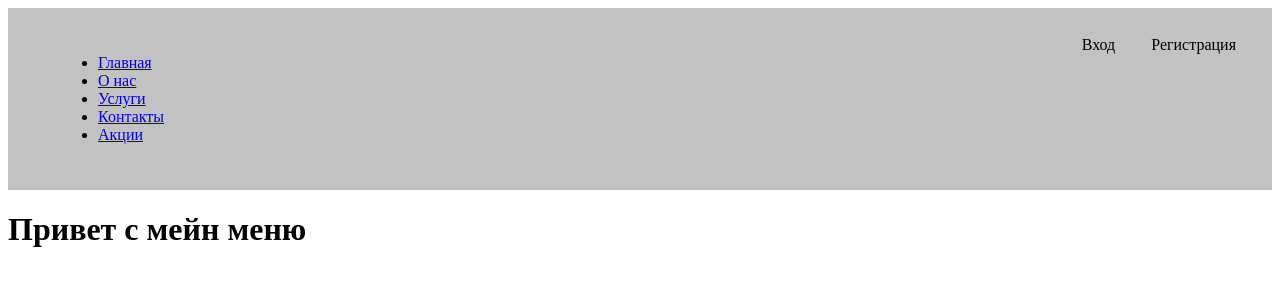
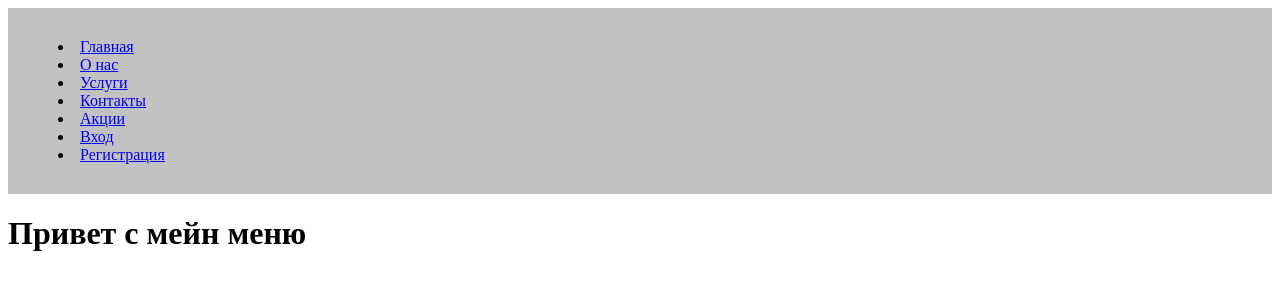
Before and after one commit to SimpleRoach/catering, a Django app: page / in a window 1280 px wide. Shown: the top 300 px of the page. Run offline with Django 5.2, Linux system fonts and the light colour scheme.

Commit message:
Ещё удалил ненужные разметки

```diff
--- a/main_menu/static/main_menu/css/base.css
+++ b/main_menu/static/main_menu/css/base.css
@@ -22,13 +22,3 @@
   right: 20px;
   top: 20px;
 }
-
-.btn {
-  display: inline-block;
-  padding: 8px 16px;
-  background-color: none;
-  color: #000000;
-  text-decoration: none;
-  border: none;
-  border-radius: 1px;
-}
--- a/templates/base.html
+++ b/templates/base.html
@@ -15,18 +15,14 @@
       <div class="logo">
       </div>
       <nav>
-        <ul>
           <li><a href="#">Главная</a></li>
           <li><a href="#">О нас</a></li>
           <li><a href="#">Услуги</a></li>
           <li><a href="#">Контакты</a></li>
           <li><a href="#">Акции</a></li>
-        </ul>
+          <li><a href="#">Вход</a></li>
+          <li><a href="#">Регистрация</a></li>
       </nav>
-      <div class="actions">
-        <a href="#" class="btn">Вход</a>
-        <a href="#" class="btn">Регистрация</a>
-      </div>
     </div>
   </header>
 {% block content %}
```
